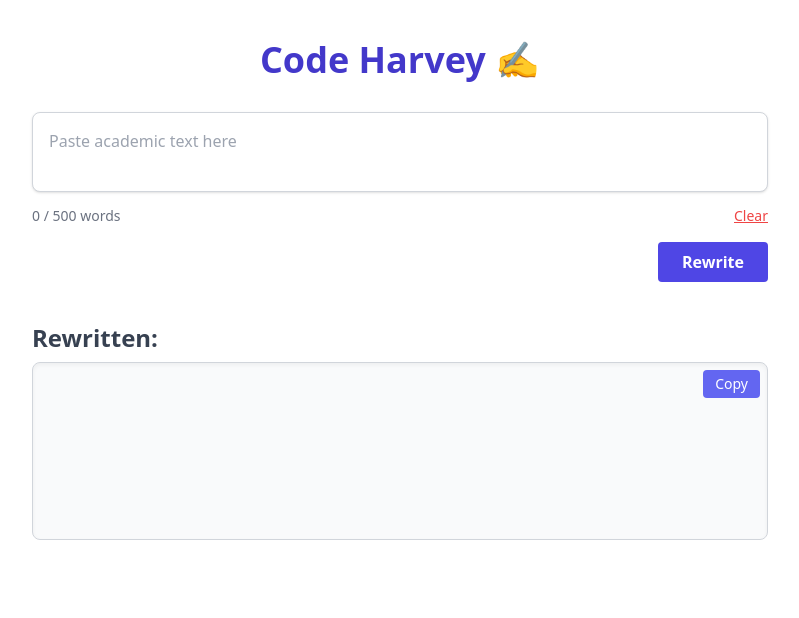
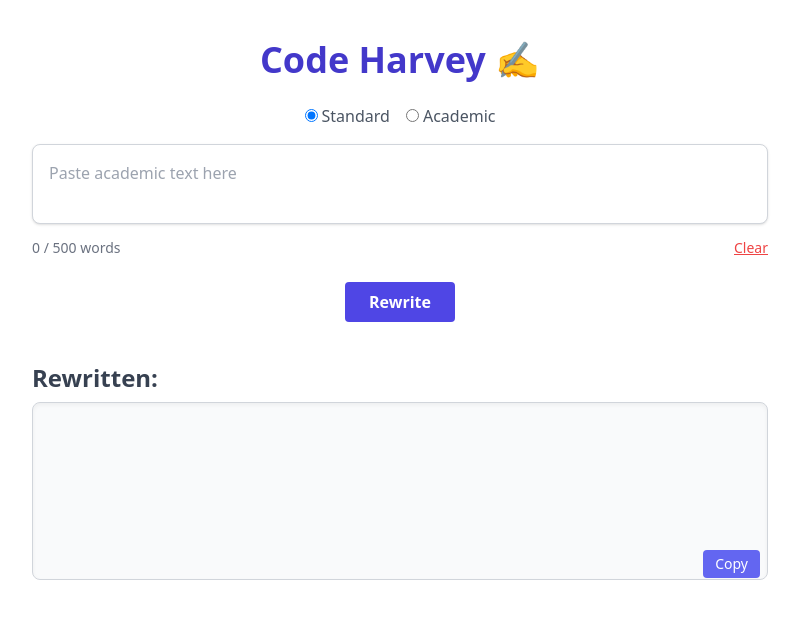
Before and after one commit to CodeHarveyAi/code-harvey, a Next.js app: page / in a window 1280 px wide. Shown: the top 618 px of the page, without its empty margins (240-1039 px from the left). Built offline with nearby package versions, Linux system fonts and the light colour scheme.

Commit message:
Add tone selector and refactor button layout

```diff
--- a/app/api/rewrite/route.js
+++ b/app/api/rewrite/route.js
@@ -1,55 +1,32 @@
+// app/api/rewrite/route.js
+import { NextResponse } from 'next/server'
+
 export async function POST(req) {
   try {
-    const { text } = await req.json();
-    const apiKey = process.env.ANTHROPIC_API_KEY;
+    const { text } = await req.json()
 
-    if (!apiKey) {
-      return new Response(JSON.stringify({ error: "Missing API key" }), { status: 500 });
-    }
-
-    const prompt = `
-Please rewrite the following academic text to sound naturally human-written.
-Avoid robotic structure, mirrored phrasing, and buzzwords. Keep the meaning unchanged.
-
-Text:
-${text}
-`.trim();
-
-    const response = await fetch("https://api.anthropic.com/v1/messages", {
-      method: "POST",
+    const res = await fetch('https://api.openai.com/v1/chat/completions', {
+      method: 'POST',
       headers: {
-        "Content-Type": "application/json",
-        "x-api-key": apiKey,
-        "anthropic-version": "2023-06-01"
+        'Authorization': `Bearer ${process.env.OPENAI_API_KEY}`,
+        'Content-Type': 'application/json',
       },
       body: JSON.stringify({
-        model: "claude-3-haiku-20240307",
-        max_tokens: 2000,
+        model: 'gpt-3.5-turbo',
         messages: [
-          { role: "user", content: prompt }
-        ]
-      })
-    });
+          { role: 'system', content: 'Rewrite this academic text in a human tone without changing meaning:' },
+          { role: 'user', content: text },
+        ],
+        temperature: 0.7,
+      }),
+    })
 
-    const result = await response.json();
-    const rewritten = result?.content?.[0]?.text?.trim() || "No output received.";
+    const data = await res.json()
 
-    return new Response(JSON.stringify({ rewritten }), {
-      status: 200,
-      headers: { "Content-Type": "application/json" }
-    });
-
-  } catch (error) {
-    return new Response(JSON.stringify({ error: error.message }), {
-      status: 500,
-      headers: { "Content-Type": "application/json" }
-    });
+    const rewritten = data.choices?.[0]?.message?.content || 'Rewrite failed.'
+    return NextResponse.json({ rewritten })
+  } catch (err) {
+    console.error('Rewrite error:', err)
+    return NextResponse.json({ rewritten: 'Error occurred while rewriting.' })
   }
 }
-
-// GET method to confirm deployment in browser
-export async function GET() {
-  return new Response("Rewrite endpoint is live. Use POST with JSON { text }.", {
-    status: 200
-  });
-}
--- a/app/page.js
+++ b/app/page.js
@@ -8,6 +8,7 @@ export default function Home() {
   const [toast, setToast] = useState('')
   const [warn, setWarn] = useState(false)
   const [feedback, setFeedback] = useState('')
+  const [tone, setTone] = useState('standard')
 
   const MAX_WORDS = 500
   const wordCount = text.trim() === '' ? 0 : text.trim().split(/\s+/).length
@@ -38,10 +39,10 @@ export default function Home() {
       const res = await fetch('/api/rewrite', {
         method: 'POST',
         headers: { 'Content-Type': 'application/json' },
-        body: JSON.stringify({ text })
+        body: JSON.stringify({ text, tone })
       })
       const data = await res.json()
-      setRewritten(data.rewritten)
+      setRewritten(data.rewritten.replace(/outcomes/gi, 'results'))
       setFeedback('')
       showToast('Rewritten!')
     } catch {
@@ -81,9 +82,34 @@ export default function Home() {
         </div>
       )}
 
-      <h1 className="text-4xl font-extrabold text-center text-indigo-700 mb-8">
+      <h1 className="text-4xl font-extrabold text-center text-indigo-700 mb-6">
         Code Harvey ✍️
       </h1>
+
+      <div className="flex justify-center gap-4 mb-4">
+        <label className="text-gray-600 font-medium">
+          <input
+            type="radio"
+            name="tone"
+            value="standard"
+            checked={tone === 'standard'}
+            onChange={(e) => setTone(e.target.value)}
+            className="mr-1"
+          />
+          Standard
+        </label>
+        <label className="text-gray-600 font-medium">
+          <input
+            type="radio"
+            name="tone"
+            value="academic"
+            checked={tone === 'academic'}
+            onChange={(e) => setTone(e.target.value)}
+            className="mr-1"
+          />
+          Academic
+        </label>
+      </div>
 
       <textarea
         ref={inputRef}
@@ -107,7 +133,7 @@ export default function Home() {
         </button>
       </div>
 
-      <div className="flex justify-end mt-4">
+      <div className="flex justify-center mt-6">
         <button
           onClick={handleRewrite}
           disabled={loading || overLimit}
@@ -130,7 +156,7 @@ export default function Home() {
         />
         <button
           onClick={handleCopy}
-          className="absolute top-2 right-2 px-3 py-1 text-sm text-white bg-indigo-500 hover:bg-indigo-600 rounded"
+          className="absolute bottom-2 right-2 px-3 py-1 text-sm text-white bg-indigo-500 hover:bg-indigo-600 rounded"
         >
           Copy
         </button>
--- a/next.config.js
+++ b/next.config.js
@@ -1,6 +1,10 @@
 /** @type {import('next').NextConfig} */
 const nextConfig = {
-  reactStrictMode: true,
-};
+  swcMinify: false, // disables SWC
+  compiler: {
+    // Force Babel for transpiling
+    styledComponents: true,
+  },
+}
 
-module.exports = nextConfig;
+module.exports = nextConfig
--- a/package.json
+++ b/package.json
@@ -13,6 +13,9 @@
     "react-dom": "18.2.0"
   },
   "devDependencies": {
+    "@babel/core": "^7.26.10",
+    "@babel/preset-env": "^7.26.9",
+    "@babel/preset-react": "^7.26.3",
     "autoprefixer": "^10.4.21",
     "postcss": "^8.5.3",
     "tailwindcss": "^3.4.1"
```
Also changed, not shown: .babelrc (added), 1 other file (tests, documents, lock files or other folders).
